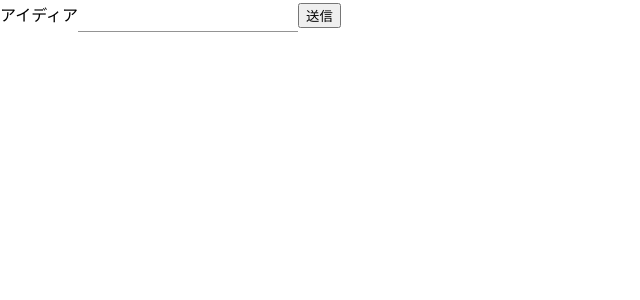
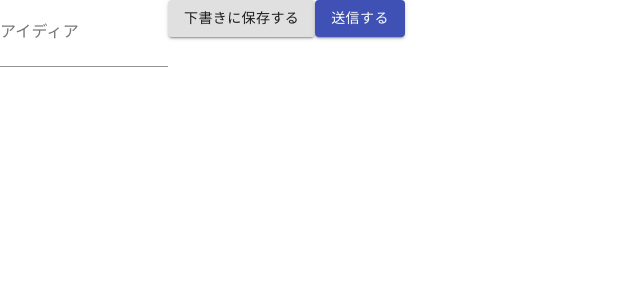
Before and after one commit to kimitashoichi/kimis-app, a React (Create React App) app: page / in a window 1280 px wide. Shown: the top 300 px of the page, without its empty margins (0-640 px from the left). Built offline with nearby package versions, Linux system fonts and the light colour scheme.

Commit message:
craete draft-idea post method and introduce material ui on the way

```diff
--- a/package.json
+++ b/package.json
@@ -4,6 +4,7 @@
   "private": true,
   "dependencies": {
     "@material-ui/core": "^4.11.0",
+    "@material-ui/icons": "^4.9.1",
     "@testing-library/jest-dom": "^4.2.4",
     "@testing-library/react": "^9.3.2",
     "@testing-library/user-event": "^7.1.2",
--- a/public/index.html
+++ b/public/index.html
@@ -3,6 +3,9 @@
   <head>
     <meta charset="utf-8" />
     <link rel="icon" href="%PUBLIC_URL%/favicon.ico" />
+    <link rel="stylesheet" href="https://fonts.googleapis.com/css?family=Roboto:300,400,500,700&display=swap" />
+    <link rel="stylesheet" href="https://fonts.googleapis.com/icon?family=Material+Icons" />
+
     <meta name="viewport" content="width=device-width, initial-scale=1" />
     <meta name="theme-color" content="#000000" />
     <meta
--- a/src/actions/postIdeaAction.ts
+++ b/src/actions/postIdeaAction.ts
@@ -14,4 +14,19 @@ export const postIdeaAction = {
   failure: () => ({
     type: ActionTypes.POST_IDEA_FAILURE as typeof ActionTypes.POST_IDEA_FAILURE
   })
-}
+};
+
+export const draftIdeaAction =  {
+  start: (payload: Models.PostIdea) => ({
+    type: ActionTypes.DRAFT_IDEA_START as typeof ActionTypes.DRAFT_IDEA_START,
+    payload: payload
+  }),
+
+  success: () => ({
+    type: ActionTypes.DRAFT_IDEA_SUCCESS as typeof ActionTypes.DRAFT_IDEA_SUCCESS
+  }),
+
+  failure: () => ({
+    type: ActionTypes.DRAFT_IDEA_FAILURE as typeof ActionTypes.DRAFT_IDEA_FAILURE
+  })
+};
--- a/src/apis/ideaAPI.ts
+++ b/src/apis/ideaAPI.ts
@@ -21,3 +21,23 @@ export const postIdea = async (data: Models.PostIdea) => {
     return { error }
   }
 };
+
+export const postDraftIdea = async (data: Models.PostIdea) => {
+  try {
+    console.log(data)
+    await firebase
+    .firestore()
+    .collection('DraftIdea')
+    .doc()
+    .set(data)
+    .catch((error) => {
+      console.log('error')
+      throw new Error(error.message);
+    })
+    const success = { success: 'PostIdea 200 ok' };
+    return { success }
+  } catch(error) {
+    console.log('error1')
+    return { error }
+  }
+};
--- a/src/constants/actionTypes.ts
+++ b/src/constants/actionTypes.ts
@@ -2,3 +2,9 @@
 export const POST_IDEA_START = 'POST_IDEA_START';
 export const POST_IDEA_SUCCESS = 'POST_IDEA_SUCCESS';
 export const POST_IDEA_FAILURE = 'POST_IDEA_FAILURE';
+
+
+// Create Draft Ideas
+export const DRAFT_IDEA_START = 'DRAFT_IDEA_START';
+export const DRAFT_IDEA_SUCCESS = 'DRAFT_IDEA_SUCCESS';
+export const DRAFT_IDEA_FAILURE = 'DRAFT_IDEA_FAILURE';
--- /dev/null
+++ b/src/constants/textIndex.ts
@@ -0,0 +1,3 @@
+//  Button Text
+export const SUBMIT = '送信する';
+export const DRAFT = '下書きに保存する' ;
--- a/src/containers/ideaPostContainer.tsx
+++ b/src/containers/ideaPostContainer.tsx
@@ -1,14 +1,24 @@
 import React, { FC, useState, FormEvent, useEffect } from "react";
 import { connect } from 'react-redux';
 import { bindActionCreators, Dispatch } from 'redux';
+
+//  material-ui
 import Input from '@material-ui/core/Input';
+import Button from '@material-ui/core/Button';
+import TextField from '@material-ui/core/TextField';
 
-import { postIdeaAction } from '../actions/postIdeaAction';
+//  file
+import {
+  postIdeaAction,
+  draftIdeaAction
+ } from '../actions/postIdeaAction';
 import * as Models from '../models/ideaModel';
+import * as TextIndex from '../constants/textIndex';
 import { AppState } from '../models'
 
 interface DispatchProps {
   createIdea: (payload: Models.PostIdea) => void;
+  createDraftIdea: (payload: Models.PostIdea) => void;
 }
 
 interface Props {
@@ -17,6 +27,7 @@ interface Props {
 
 interface StateProps {
   isLoading?: boolean;
+  isDraft?: boolean;
 }
 
 type DefaultProps = DispatchProps & Props & StateProps;
@@ -24,11 +35,13 @@ type DefaultProps = DispatchProps & Props & StateProps;
 const PostIdeaContainer: FC<DefaultProps> = ({
   isLoading,
   content,
-  createIdea
+  createIdea,
+  createDraftIdea
 }) => {
   const [idea, setIdea] = useState<string>(content ? content.content : '');
   const [createDate, setCrateDate] = useState<Date>(content ? content.createdAt: new Date());
   const [updateDate, setUpdateDate] = useState<Date | null>(content ? content.updatedAt : null);
+  const [isDraft, setIsDraft] = useState<boolean>(false);
 
   const handleOnSubmit = async (e: FormEvent) => {
     e.preventDefault();
@@ -37,15 +50,18 @@ const PostIdeaContainer: FC<DefaultProps> = ({
       createdAt: createDate instanceof Date ? createDate : new Date(),
       updatedAt: updateDate === null ? null : new Date(),
     }
+    console.log(isDraft);
 
-    await createIdea(payload);
+    if(isDraft) {
+      await createDraftIdea(payload);
+    } else {
+      await createIdea(payload);
+    }
 
     setIdea('');
     setCrateDate(new Date());
     setUpdateDate(null);
   }
-
-
 
   return (
     <>
@@ -54,15 +70,29 @@ const PostIdeaContainer: FC<DefaultProps> = ({
      ) : (
       <>
       <div>
-        <label>アイディア</label>
-        <Input
-          type="text"
+        <TextField
+          id="standard-textarea"
+          label="アイディア"
+          placeholder="アイディアを投稿しよう！"
           value={idea}
           onChange={(e) => setIdea(e.target.value)}
+          multiline
         />
-        <button
+
+        <Button
           onClick={handleOnSubmit}
-        >送信</button>
+          onMouseDown={() => setIsDraft(true)}
+          variant="contained">
+          {TextIndex.DRAFT}
+        </Button>
+
+        <Button
+          onClick={handleOnSubmit}
+          onMouseDown={() => setIsDraft(false)}
+          variant="contained"
+          color="primary">
+          {TextIndex.SUBMIT}
+        </Button>
       </div>
       </>
      )}
@@ -76,7 +106,8 @@ const mapStateToProps = (state: AppState) => ({
 
 const mapDispatchToProps = (dispatch: Dispatch) =>
   bindActionCreators({
-    createIdea: payload => postIdeaAction.start(payload)
+    createIdea: payload => postIdeaAction.start(payload),
+    createDraftIdea: payload => draftIdeaAction.start(payload)
   }, dispatch);
 
 export default connect(
--- a/src/models/index.ts
+++ b/src/models/index.ts
@@ -2,4 +2,5 @@ import { PostIdeaState } from './ideaModel';
 
 export interface AppState {
   postIdea: PostIdeaState
+  draftIdea: PostIdeaState
 }
--- a/src/reducers/ideaReducer.ts
+++ b/src/reducers/ideaReducer.ts
@@ -33,6 +33,21 @@ const idea: Reducer<Models.PostIdeaState, Models.PostIdeaAction> = (
         ...state,
         isLoading: false
       }
+    case ActionTypes.DRAFT_IDEA_START:
+      return {
+        ...state,
+        isLoading: true
+      }
+    case ActionTypes.DRAFT_IDEA_SUCCESS:
+      return {
+        ...state,
+        isLoading: false
+      }
+    case ActionTypes.DRAFT_IDEA_FAILURE:
+      return {
+        ...state,
+        isLoading: false
+      }
     default:{
       return state;
     }
--- a/src/sagas/ideaSaga.ts
+++ b/src/sagas/ideaSaga.ts
@@ -3,13 +3,16 @@ import { all, call, fork, put, takeLatest } from 'redux-saga/effects';
 import * as ActionTypes from '../constants/actionTypes';
 import * as Models from '../models/ideaModel'
 import * as API from '../apis/ideaAPI'
-import { postIdeaAction } from '../actions/postIdeaAction';
+import {
+  postIdeaAction,
+  draftIdeaAction
+} from '../actions/postIdeaAction';
 
 export function* runPostIdea(actions: Models.PostIdeaStart) {
   const data = actions.payload;
   const handler = API.postIdea;
   const { success, error } = yield call(handler, data);
-  if( success && !error ) {
+  if(success && !error) {
     console.log('POST IDEA: OK');
     yield put(postIdeaAction.success());
   } else {
@@ -18,8 +21,20 @@ export function* runPostIdea(actions: Models.PostIdeaStart) {
   }
 }
 
+export function* runDraftIdea(actions: Models.DraftIdeaStart) {
+  const data = actions.payload;
+  const handler = API.postDraftIdea;
+  const { success, error } = yield call(handler, data);
+  if(success && !error) {
+    yield put(draftIdeaAction.success());
+  } else {
+    yield put(draftIdeaAction.failure());
+  };
+}
+
 export function* watchIdeas() {
-  yield takeLatest(ActionTypes.POST_IDEA_START, runPostIdea)
+  yield takeLatest(ActionTypes.POST_IDEA_START, runPostIdea);
+  yield takeLatest(ActionTypes.DRAFT_IDEA_START, runDraftIdea);
 }
 
 
```
Also changed, not shown: src/models/ideaModel.ts (+19 -1 lines), 1 other file (tests, documents, lock files or other folders).
